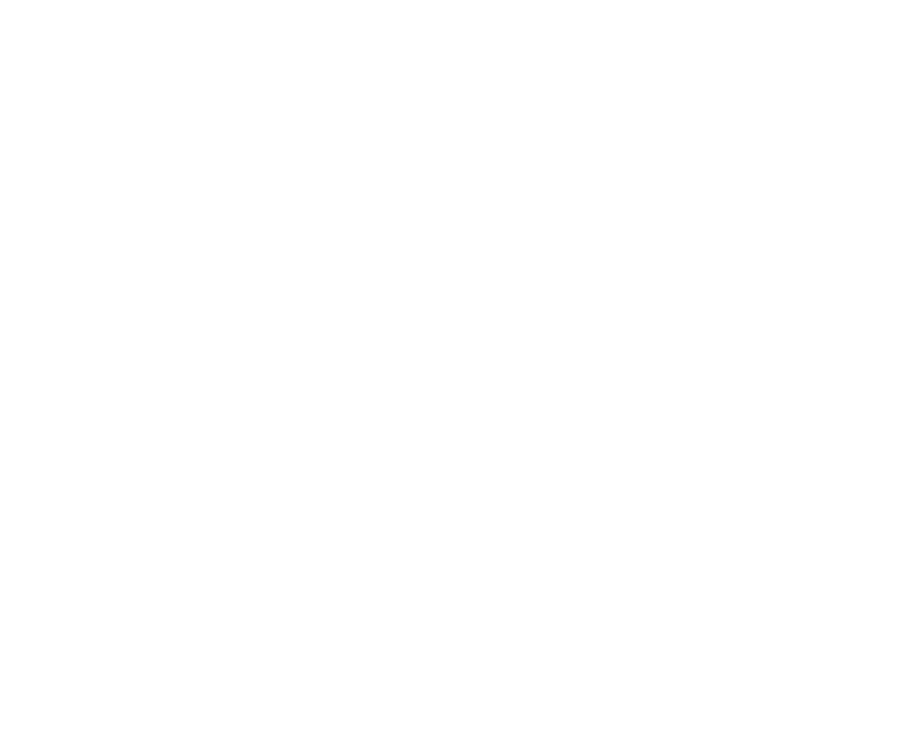
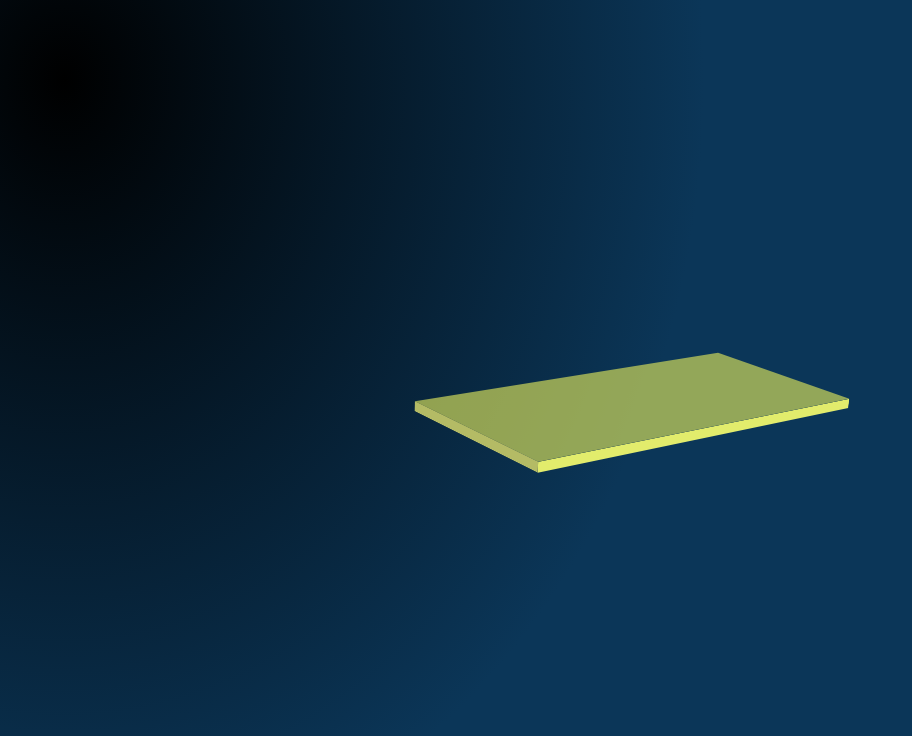
Before and after one commit to janabdullahi/javascript-practice, a plain HTML site: page 3D Swing/index.html in a window 1280 px wide. Shown: the whole page, without its empty margins (0-912 px from the left). Drawn offline with Linux system fonts and the light colour scheme.

Commit message:
add style for the swing

```diff
--- a/3D Swing/style.css
+++ b/3D Swing/style.css
@@ -4,6 +4,50 @@
     box-sizing: border-box;
 }
 
-html {
+html
+{
     font-size: 62.5%;
 }
+
+.container
+{
+    width: 100%;
+    height: 100vh;
+    background-image: radial-gradient(closest-side at 5% 10%, rgb(0,0,0), rgb(11,54,88) 1000%);
+    display: flex;
+    justify-content: center;
+    align-items: center;
+    perspective: 150rem;
+}
+
+.swing
+{
+    width: 40rem;
+    height: 20rem;
+    background-color: rgba(206, 216, 91, 0.7);
+    transform: rotateX(70deg) rotateZ(-40deg) rotateY(5deg);
+    transform-style: preserve-3d;
+}
+
+.swing::before
+{
+    content: "";
+    height: 100%;
+    width: 1rem;
+    background: #b4bb65;
+    position: absolute;
+    transform: rotateY(90deg);
+    transform-origin: left;
+}
+
+.swing::after
+{
+    content: "";
+    width: 100%;
+    height: 1rem;
+    position: absolute;
+    background: #e2ec6c;
+    bottom: 0;
+    transform: rotateX(90deg);
+    transform-origin: bottom;
+}
```
